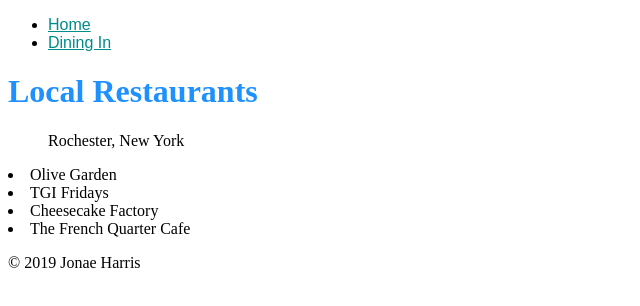
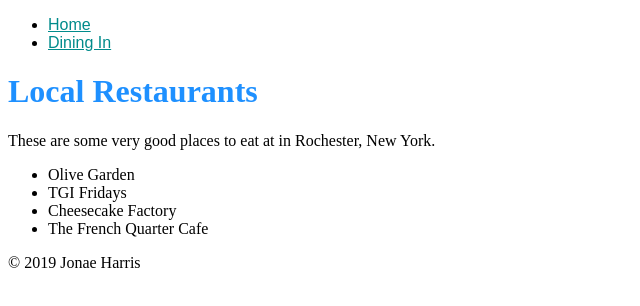
Before and after one commit to jharris413/assignment1, a plain HTML site: page diningout.html in a window 1280 px wide. Shown: the whole page, without its empty margins (0-640 px from the left). Drawn offline with Linux system fonts and the light colour scheme.

Commit message:
final changes

```diff
--- a/diningout.html
+++ b/diningout.html
@@ -29,25 +29,22 @@
     </header>
     <main>
         <h1 style="color: dodgerblue"> Local Restaurants</h1>
-
-        <ul> Rochester, New York</ul>
-            <li>Olive Garden</li>
-            <li>TGI Fridays</li>
-            <li>Cheesecake Factory</li>
-            <li>The French Quarter Cafe</li>
-
-
-        <p></p>
-
+        <p> These are some very good places to eat at in Rochester, New York.</p>
         <ul>
 
+        <li>Olive Garden</li>
+        <li>TGI Fridays</li>
+        <li>Cheesecake Factory</li>
+        <li>The French Quarter Cafe</li>
         </ul>
-
-        <ol>
 
 
 
-        </ol>
+
+
+
+
+
         <div></div>
     </main>
 
```
Also changed, not shown: diningin.html (+2 -0 lines).
